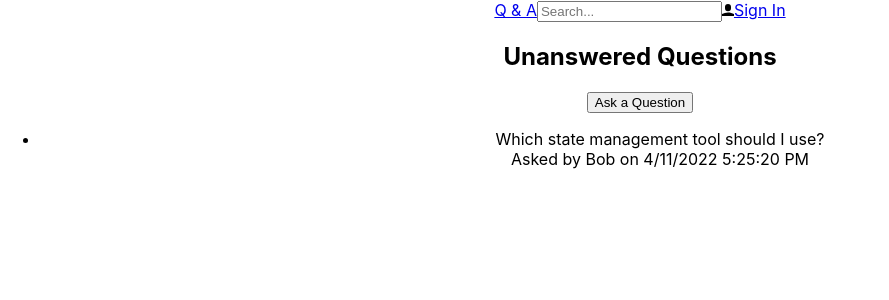
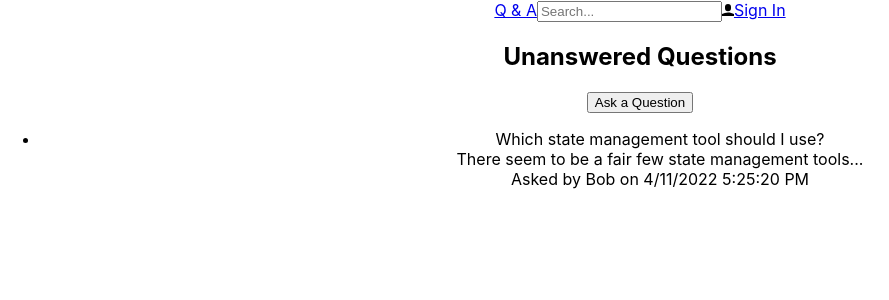
Before and after one commit to pacoalm/QandA, a React (Create React App) app in the folder frontend/: page / in a window 1280 px wide. Shown: the top 300 px of the page, without its empty margins (0-889 px from the left). Built offline with nearby package versions, Linux system fonts and the light colour scheme.

Commit message:
Lunes1104

```diff
--- a/frontend/src/HomePage.tsx
+++ b/frontend/src/HomePage.tsx
@@ -1,13 +1,33 @@
 import React from 'react';
 import { QuestionList } from './QuestionList';
-import { getUnansweredQuestions } from './QuestionData';
+import { getUnansweredQuestions, QuestionData } from './QuestionData';
+import { Page } from './Page';
+import { PageTitle } from './PageTitle';
 
-export const HomePage = () => (
-  <div>
-    <div>
-      <h2>Unanswered Questions</h2>
-      <button>Ask a Question</button>
-    </div>
-    <QuestionList data={getUnansweredQuestions()} />
-  </div>
-);
+export const HomePage = () => {
+  const [questions, setQuestions] = React.useState<QuestionData[]>([]);
+  const [questionsLoading, setQuestionsLoading] = React.useState(true);
+
+  React.useEffect(() => {
+    const doGetUnsweredQuestions = async () => {
+      const unansweredQuestions = await getUnansweredQuestions();
+      setQuestions(unansweredQuestions);
+      setQuestionsLoading(false);
+    };
+    doGetUnsweredQuestions();
+  }, []);
+
+  return (
+    <Page>
+      <div>
+        <PageTitle>Unanswered Questions</PageTitle>
+        <button>Ask a Question</button>
+      </div>
+      {questionsLoading ? (
+        <div>Loading...</div>
+      ) : (
+        <QuestionList data={questions} />
+      )}
+    </Page>
+  );
+};
--- /dev/null
+++ b/frontend/src/Page.tsx
@@ -0,0 +1,14 @@
+import React from 'react';
+import { PageTitle } from './PageTitle';
+
+interface Props {
+  title?: string;
+  children: React.ReactNode;
+}
+
+export const Page = ({ title, children }: Props) => (
+  <div>
+    {title && <PageTitle>{title}</PageTitle>}
+    {children}
+  </div>
+);
--- /dev/null
+++ b/frontend/src/PageTitle.tsx
@@ -0,0 +1,6 @@
+import React from 'react';
+
+interface Props {
+  children: React.ReactNode;
+}
+export const PageTitle = ({ children }: Props) => <h2>{children}</h2>;
--- a/frontend/src/Question.tsx
+++ b/frontend/src/Question.tsx
@@ -3,10 +3,10 @@ import { QuestionData } from './QuestionData';
 
 interface Props {
   data: QuestionData;
-  showcontent: boolean;
+  showcontent?: boolean;
 }
 
-export const Question = ({ data, showcontent }: Props) => (
+export const Question = ({ data, showcontent = true }: Props) => (
   <div>
     <div>{data.title}</div>
     {/*Renderizado condicional */}
--- a/frontend/src/QuestionData.ts
+++ b/frontend/src/QuestionData.ts
@@ -1,3 +1,9 @@
+import { resolve } from 'path';
+
+const wait = (ms: number): Promise<void> => {
+  return new Promise((resolve) => setTimeout(resolve, ms));
+};
+
 export interface QuestionData {
   questionId: number;
   title: string;
@@ -48,6 +54,7 @@ const questions: QuestionData[] = [
   },
 ];
 
-export const getUnansweredQuestions = (): QuestionData[] => {
+export const getUnansweredQuestions = async (): Promise<QuestionData[]> => {
+  await wait(500);
   return questions.filter((q) => q.answers.length === 0);
 };
--- a/frontend/src/QuestionList.tsx
+++ b/frontend/src/QuestionList.tsx
@@ -4,13 +4,14 @@ import { Question } from './Question';
 
 interface Props {
   data: QuestionData[];
+  renderItem?: (item: QuestionData) => JSX.Element;
 }
 
-export const QuestionList = ({ data }: Props) => (
+export const QuestionList = ({ data, renderItem }: Props) => (
   <ul>
     {data.map((question) => (
       <li key={question.questionId}>
-        <Question data={question} />
+        {renderItem ? renderItem(question) : <Question data={question} />}
       </li>
     ))}
   </ul>
```
